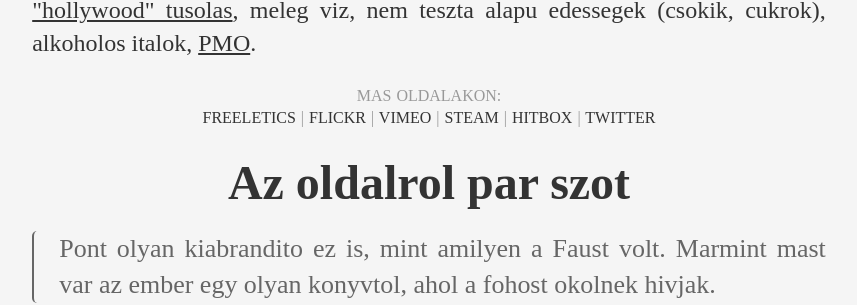
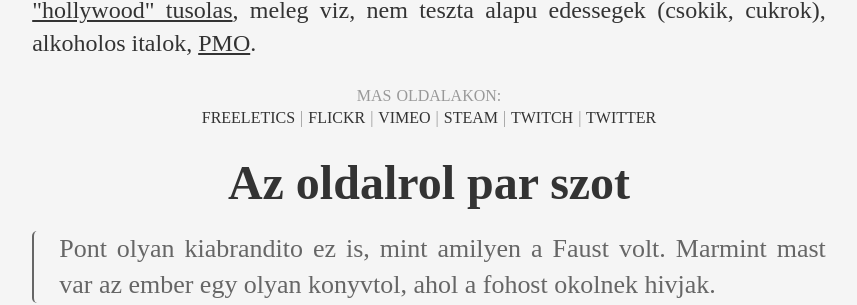
Before and after one commit to 4p3/4p3.github.io, a Jekyll site: the page built from rolam.html, in a window 1280 px wide. Shown: the part 937-1242 px from the top of the page, without its empty margins (211-1068 px from the left). Built offline with Jekyll 4.4.1, drawn with Linux system fonts in a browser that asks for light colours; Markdown is read by kramdown in place of the engine named in the settings.

Commit message:
hitbox >> twitch

```diff
--- a/rolam.html
+++ b/rolam.html
@@ -13,7 +13,7 @@ layout: default
 	<p>Egyebkent vannak dolgok, amikrol lemondtam. Ilyenek, mint:</p>
 	<p><a href="http://en.wikipedia.org/wiki/Navy_shower">"hollywood" tusolas</a>, meleg viz, nem teszta alapu edessegek (csokik, cukrok), alkoholos italok, <a href="https://www.youtube.com/watch?v=wSF82AwSDiU">PMO</a>.</p>
     </div>
-    <div class="post-footer"><p>mas oldalakon:</p><p><a href="https://www.freeletics.com/de/users/3160196/feed">freeletics</a> | <a href="https://www.flickr.com/photos/c4nn1b4l/">flickr</a> | <a href="https://vimeo.com/4p3">vimeo</a> | <a href="http://steamcommunity.com/id/4p3/">steam</a> | <a href="http://www.hitbox.tv/urmajom">hitbox</a> | <a href="https://twitter.com/_4p3_">twitter</a></p></div>
+    <div class="post-footer"><p>mas oldalakon:</p><p><a href="https://www.freeletics.com/de/users/3160196/feed">freeletics</a> | <a href="https://www.flickr.com/photos/c4nn1b4l/">flickr</a> | <a href="https://vimeo.com/4p3">vimeo</a> | <a href="http://steamcommunity.com/id/4p3/">steam</a> | <a href="http://www.twitch.tv/urmajom">twitch</a> | <a href="https://twitter.com/_4p3_">twitter</a></p></div>
     <div class="post-title">Az oldalrol par szot</div>
     <div class="post-content">
     <blockquote><p>Pont olyan kiabrandito ez is, mint amilyen a Faust volt. Marmint mast var az ember egy olyan konyvtol, ahol a fohost okolnek hivjak.</p></blockquote>
```
